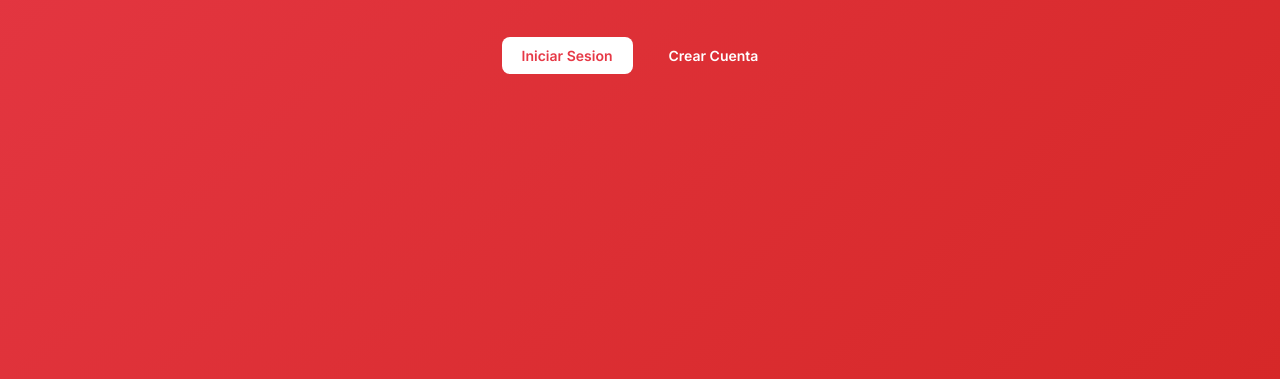
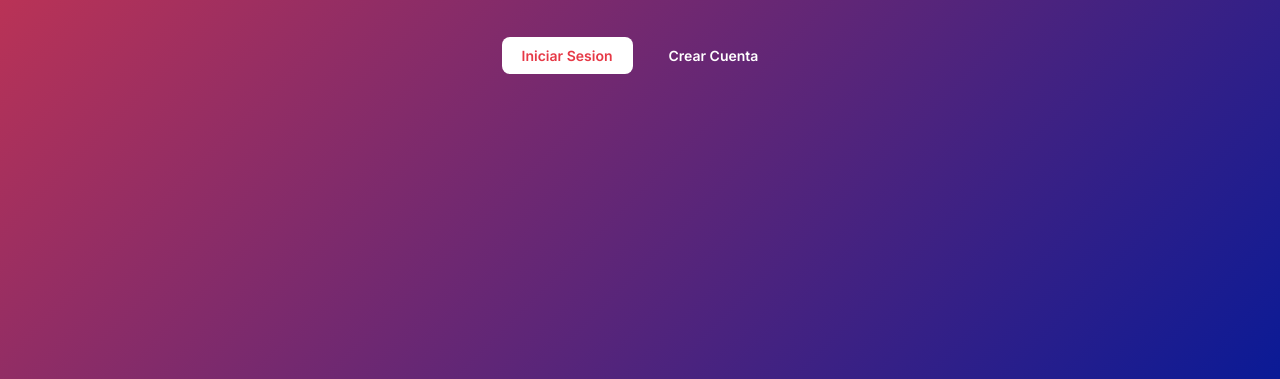
Before and after one commit to jayalagb/sapiens-tv, a plain HTML site: page public/index.html in a window 1280 px wide. Shown: the part 421-800 px from the top of the page. Drawn offline with Linux system fonts and the light colour scheme.

Commit message:
cambio color de fondo del header a un degradado azul, antes era rojo

```diff
--- a/public/css/styles.css
+++ b/public/css/styles.css
@@ -349,7 +349,7 @@ body {
     display: flex;
     align-items: center;
     justify-content: center;
-    background: linear-gradient(135deg, var(--accent) 0%, #d62828 100%);
+    background: linear-gradient(135deg, var(--accent) 0%, #0a1a96 100%);
     color: var(--white);
 }
 
```
